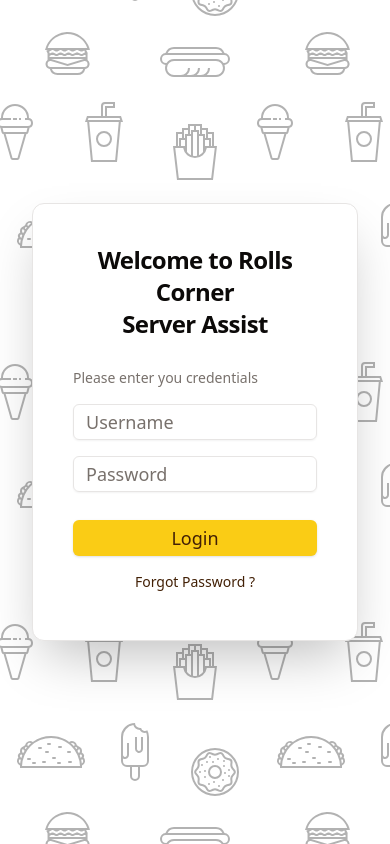
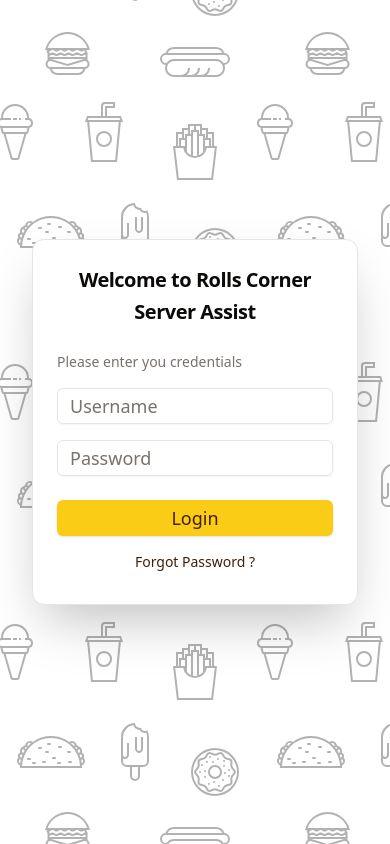
Before and after one commit to srujan-j24/Hotel-Cafe-server-Assist, a React (Vite) app in the folder frontend/: page / in a window 390 px wide. Built offline with nearby package versions, Linux system fonts and the light colour scheme.

Commit message:
svh for login page

```diff
--- a/frontend/src/components/templates/LoginPage/LoginForm.jsx
+++ b/frontend/src/components/templates/LoginPage/LoginForm.jsx
@@ -7,7 +7,7 @@ function LoginForm({name}) {
 
 	return (
 		<>
-			<Card className=" flex flex-col gap-1 p-4 text-2xl shadow-2xl">
+			<Card className=" flex flex-col sm:p-4 p-0 text-xl sm:text-2xl shadow-2xl transition-all">
 				<CardHeader>
 					<CardTitle className='text-center leading-8'>
 						Welcome to <span>{name}</span>
--- a/frontend/src/components/templates/LoginPage/LoginPage.jsx
+++ b/frontend/src/components/templates/LoginPage/LoginPage.jsx
@@ -4,7 +4,7 @@ import backgroundSvg from '@/assets/background.svg';
 const LoginPage = () => {
     return (
         <>
-            <div className='h-screen w-full flex justify-center items-center bg-background' style={{backgroundImage: `url(${backgroundSvg})`, backgroundPosition: 'center'}}>
+            <div className='h-svh w-full flex justify-center items-center bg-background' style={{backgroundImage: `url(${backgroundSvg})`, backgroundPosition: 'center'}}>
                 <div className='sm:w-96 mx-8 w-full min-w-80 max-w-96'>
                     <LoginForm name='Rolls Corner'></LoginForm>
                 </div>
```
